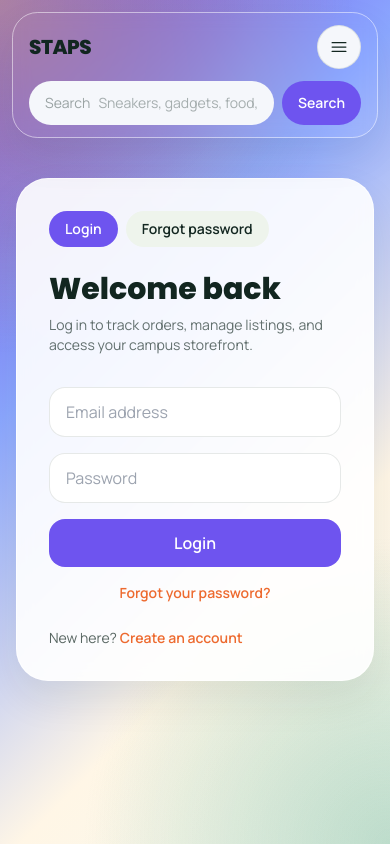
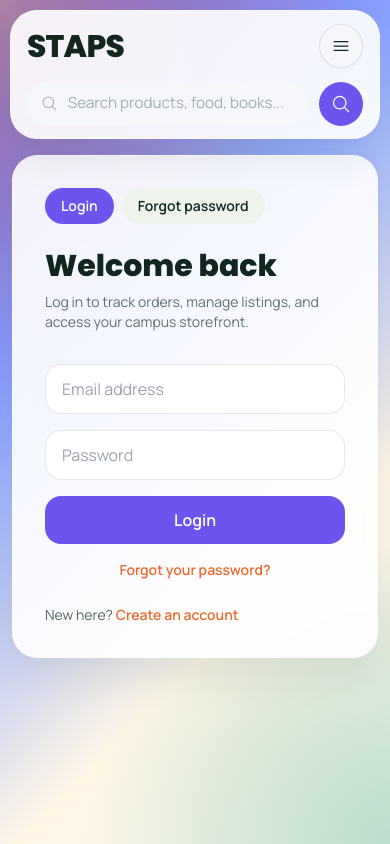
Before and after one commit to Tobby-01/Staps, a React (Vite) app in the folder client/: page /login in a window 390 px wide. Built offline with nearby package versions, Linux system fonts and the light colour scheme; no server answers.

Commit message:
Polish mobile marketplace and add product delisting

```diff
--- a/client/src/components/AppShell.jsx
+++ b/client/src/components/AppShell.jsx
@@ -5,7 +5,7 @@ import { Navbar } from "./Navbar.jsx";
 export const AppShell = ({ search, setSearch }) => (
   <div className="min-h-screen bg-hero">
     <Navbar search={search} setSearch={setSearch} />
-    <main className="mx-auto max-w-7xl px-4 pb-8 pt-10">
+    <main className="mx-auto max-w-7xl px-3 pb-6 pt-4 sm:px-4 md:pb-8 md:pt-10">
       <Outlet context={{ search }} />
     </main>
   </div>
--- a/client/src/components/FeatureCard.jsx
+++ b/client/src/components/FeatureCard.jsx
@@ -46,7 +46,7 @@ export const FeatureCard = ({
   return (
     <article
       className={[
-        "group relative w-full max-w-none overflow-hidden rounded-[1.7rem] border p-4 text-left shadow-md transition-all duration-300 hover:scale-[1.02] hover:shadow-lg sm:aspect-square md:rounded-[2.2rem] md:hover:scale-105",
+        "group relative w-full max-w-none overflow-hidden rounded-[1.45rem] border p-3.5 text-left shadow-md transition-all duration-300 hover:scale-[1.02] hover:shadow-lg sm:aspect-square md:rounded-[2.2rem] md:p-4 md:hover:scale-105",
         styles.card,
         className,
       ].join(" ")}
@@ -59,27 +59,27 @@ export const FeatureCard = ({
       <div className="relative flex h-full flex-col">
         <div
           className={[
-            "inline-flex h-10 w-10 items-center justify-center rounded-[1.1rem] border transition-transform duration-300 group-hover:-translate-y-0.5",
+            "inline-flex h-9 w-9 items-center justify-center rounded-[1rem] border transition-transform duration-300 group-hover:-translate-y-0.5 md:h-10 md:w-10 md:rounded-[1.1rem]",
             styles.icon,
           ].join(" ")}
         >
-          <Icon className="h-5 w-5" />
+          <Icon className="h-[1.05rem] w-[1.05rem] md:h-5 md:w-5" />
         </div>
 
-        <div className="mt-3 space-y-1.5">
-          <p className={`text-[0.62rem] font-bold uppercase tracking-[0.24em] ${styles.eyebrow}`}>
+        <div className="mt-2.5 space-y-1.5 md:mt-3">
+          <p className={`text-[0.58rem] font-bold uppercase tracking-[0.22em] md:text-[0.62rem] md:tracking-[0.24em] ${styles.eyebrow}`}>
             {highlight ? "Escrow protection" : "Marketplace benefit"}
           </p>
           <h3
             className={`font-display font-bold leading-tight text-staps-ink ${
-              highlight ? "text-[1rem] md:text-[1.16rem]" : "text-[0.92rem] md:text-[1.02rem]"
+              highlight ? "text-[0.96rem] md:text-[1.16rem]" : "text-[0.88rem] md:text-[1.02rem]"
             }`}
           >
             {title}
           </h3>
           <p
             className={`max-w-[30ch] text-staps-ink/68 ${
-              highlight ? "text-[0.72rem] leading-5" : "text-[0.7rem] leading-5"
+              highlight ? "text-[0.7rem] leading-5 md:text-[0.72rem]" : "text-[0.68rem] leading-5 md:text-[0.7rem]"
             }`}
           >
             {description}
--- a/client/src/components/Navbar.jsx
+++ b/client/src/components/Navbar.jsx
@@ -1,4 +1,4 @@
-import { Bars3Icon, XMarkIcon } from "@heroicons/react/24/outline";
+import { Bars3Icon, MagnifyingGlassIcon, XMarkIcon } from "@heroicons/react/24/outline";
 import { useState } from "react";
 import { Link, NavLink, useLocation, useNavigate } from "react-router-dom";
 
@@ -46,12 +46,12 @@ export const Navbar = ({ search, setSearch }) => {
   };
 
   return (
-    <header className="sticky top-0 z-40 px-3 pt-3 sm:px-4 sm:pt-4">
-      <div className="mx-auto max-w-7xl overflow-hidden rounded-[1.6rem] border border-white/50 bg-white/88 px-4 py-3 shadow-soft backdrop-blur md:grid md:grid-cols-[auto_minmax(0,1fr)_auto] md:items-center md:gap-5 md:rounded-[2rem] md:px-5 md:py-4">
+    <header className="sticky top-0 z-40 px-2.5 pt-2.5 sm:px-4 sm:pt-4">
+      <div className="mx-auto max-w-7xl overflow-hidden rounded-[1.7rem] border border-white/55 bg-white/90 px-4 py-3 shadow-soft backdrop-blur md:grid md:grid-cols-[auto_minmax(0,1fr)_auto] md:items-center md:gap-5 md:rounded-[2rem] md:px-5 md:py-4">
         <div className="flex items-center justify-between gap-3 md:justify-start md:gap-4">
           <Link
             to="/"
-            className="font-display text-xl font-extrabold tracking-tight text-staps-ink sm:text-2xl"
+            className="font-display text-[1.95rem] font-extrabold tracking-tight text-staps-ink sm:text-2xl"
             onClick={closeMobileMenu}
           >
             STAPS
@@ -62,7 +62,7 @@ export const Navbar = ({ search, setSearch }) => {
           <button
             type="button"
             onClick={() => setMobileMenuOpen((current) => !current)}
-            className="inline-flex h-11 w-11 items-center justify-center rounded-full border border-staps-ink/10 bg-[#f5f7fb] text-staps-ink md:hidden"
+            className="inline-flex h-11 w-11 items-center justify-center rounded-full border border-staps-ink/10 bg-[#f5f7fb] text-staps-ink shadow-sm md:hidden"
             aria-label={mobileMenuOpen ? "Close menu" : "Open menu"}
             aria-expanded={mobileMenuOpen}
           >
@@ -72,15 +72,15 @@ export const Navbar = ({ search, setSearch }) => {
 
         <form
           onSubmit={handleSearchSubmit}
-          className="mt-3 flex min-w-0 items-center gap-2 md:mt-0 md:gap-3"
+          className="mt-3 grid min-w-0 grid-cols-[minmax(0,1fr)_auto] items-center gap-2.5 md:mt-0 md:flex md:gap-3"
         >
-          <div className="flex min-w-0 w-full items-center gap-2 rounded-full bg-[#f5f7fb] px-4 py-3 md:gap-3 md:px-5">
-            <span className="text-sm text-staps-ink/40">Search</span>
+          <div className="flex min-w-0 w-full items-center gap-2.5 rounded-full bg-[#f5f7fb] px-3.5 py-2.5 md:gap-3 md:px-5 md:py-3">
+            <MagnifyingGlassIcon className="h-[1.05rem] w-[1.05rem] shrink-0 text-staps-ink/35" />
             <input
               value={search}
               onChange={(event) => setSearch(event.target.value)}
-              placeholder="Sneakers, gadgets, food, textbooks..."
-              className="min-w-0 w-full bg-transparent text-sm outline-none placeholder:text-staps-ink/35"
+              placeholder="Search products, food, books..."
+              className="min-w-0 w-full bg-transparent text-[0.95rem] outline-none placeholder:text-staps-ink/35 md:text-sm"
             />
             {search ? (
               <button
@@ -94,9 +94,10 @@ export const Navbar = ({ search, setSearch }) => {
           </div>
           <button
             type="submit"
-            className="inline-flex h-11 shrink-0 items-center justify-center rounded-full bg-[#6e54ef] px-4 text-sm font-semibold text-white transition hover:bg-[#5a49d6]"
+            className="inline-flex h-11 w-11 shrink-0 items-center justify-center rounded-full bg-[#6e54ef] text-sm font-semibold text-white transition hover:bg-[#5a49d6] md:w-auto md:px-4"
           >
-            Search
+            <MagnifyingGlassIcon className="h-5 w-5 md:hidden" />
+            <span className="hidden md:inline">Search</span>
           </button>
           <Link
             to="/"
--- a/client/src/index.css
+++ b/client/src/index.css
@@ -52,7 +52,7 @@
 
 @layer components {
   .surface-card {
-    @apply rounded-[2rem] border border-white/70 bg-white/90 shadow-soft backdrop-blur;
+    @apply rounded-[1.6rem] border border-white/70 bg-white/90 shadow-soft backdrop-blur md:rounded-[2rem];
   }
 
   .primary-button {
@@ -68,7 +68,7 @@
   }
 
   .filter-pill {
-    @apply inline-flex items-center justify-center rounded-full border border-staps-ink/10 bg-white px-4 py-2 text-sm font-semibold text-staps-ink transition hover:border-transparent hover:bg-[#6e54ef] hover:text-white;
+    @apply inline-flex items-center justify-center rounded-full border border-staps-ink/10 bg-white px-3.5 py-2 text-[0.95rem] font-semibold text-staps-ink transition hover:border-transparent hover:bg-[#6e54ef] hover:text-white md:px-4 md:text-sm;
   }
 
   .filter-pill-active {
--- a/client/src/pages/VendorDashboard.jsx
+++ b/client/src/pages/VendorDashboard.jsx
@@ -134,6 +134,25 @@ export const VendorDashboard = () => {
     await apiRequest(`/api/orders/${orderId}/${action}`, { method: "PATCH" });
     setMessage(`Order updated: ${action}`);
     await loadDashboard();
+  };
+
+  const delistProduct = async (productId, productName) => {
+    const shouldContinue = window.confirm(
+      `Delist "${productName}"? It will be removed from the storefront for shoppers.`,
+    );
+
+    if (!shouldContinue) {
+      return;
+    }
+
+    try {
+      setError("");
+      await apiRequest(`/api/products/${productId}`, { method: "DELETE" });
+      setMessage("Product delisted successfully.");
+      await loadDashboard();
+    } catch (requestError) {
+      setError(requestError.message);
+    }
   };
 
   const earnings = orders
@@ -478,14 +497,28 @@ export const VendorDashboard = () => {
                       )}
                     </div>
                     <div className="p-4">
-                      <p className="font-semibold">{product.name}</p>
-                      <p className="mt-1 text-sm text-staps-ink/60">{product.category}</p>
+                      <div className="flex items-start justify-between gap-3">
+                        <div>
+                          <p className="font-semibold">{product.name}</p>
+                          <p className="mt-1 text-sm text-staps-ink/60">{product.category}</p>
+                        </div>
+                        <span className="rounded-full bg-white px-3 py-1 text-xs font-semibold text-emerald-700">
+                          Listed
+                        </span>
+                      </div>
                       <p className="mt-2 text-sm font-semibold text-staps-ink">
                         NGN {Number(product.price).toLocaleString()}
                       </p>
                       <p className="mt-2 text-xs text-staps-ink/55">
                         {product.images?.length || (product.image ? 1 : 0)} image(s) uploaded
                       </p>
+                      <button
+                        type="button"
+                        onClick={() => delistProduct(product._id, product.name)}
+                        className="secondary-button mt-4 w-full border-red-200 bg-white text-red-600 hover:bg-red-50"
+                      >
+                        Delist product
+                      </button>
                     </div>
                   </div>
                 ))
```
Also changed, not shown: client/src/pages/HomePage.jsx (+14 -14 lines).
